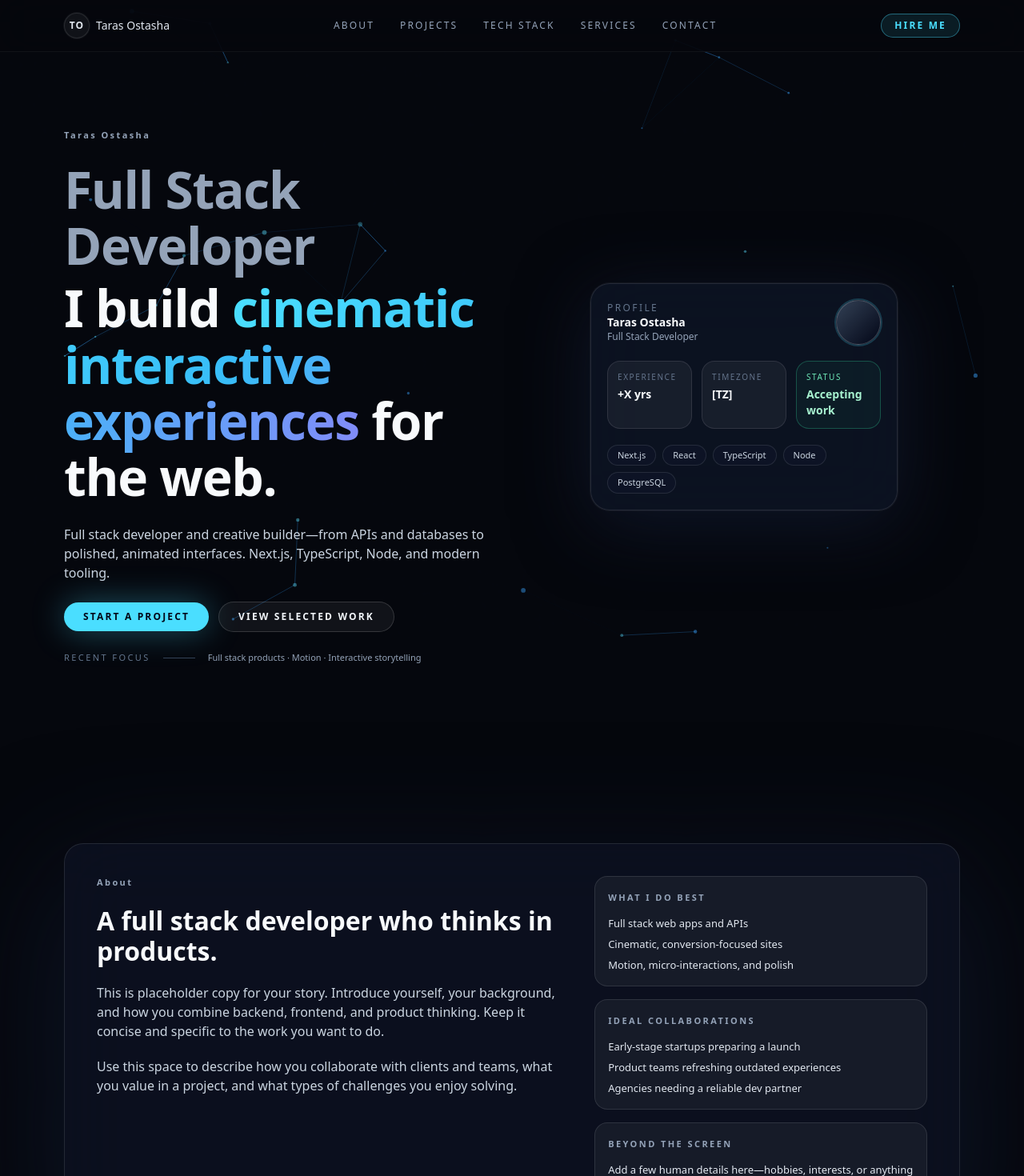
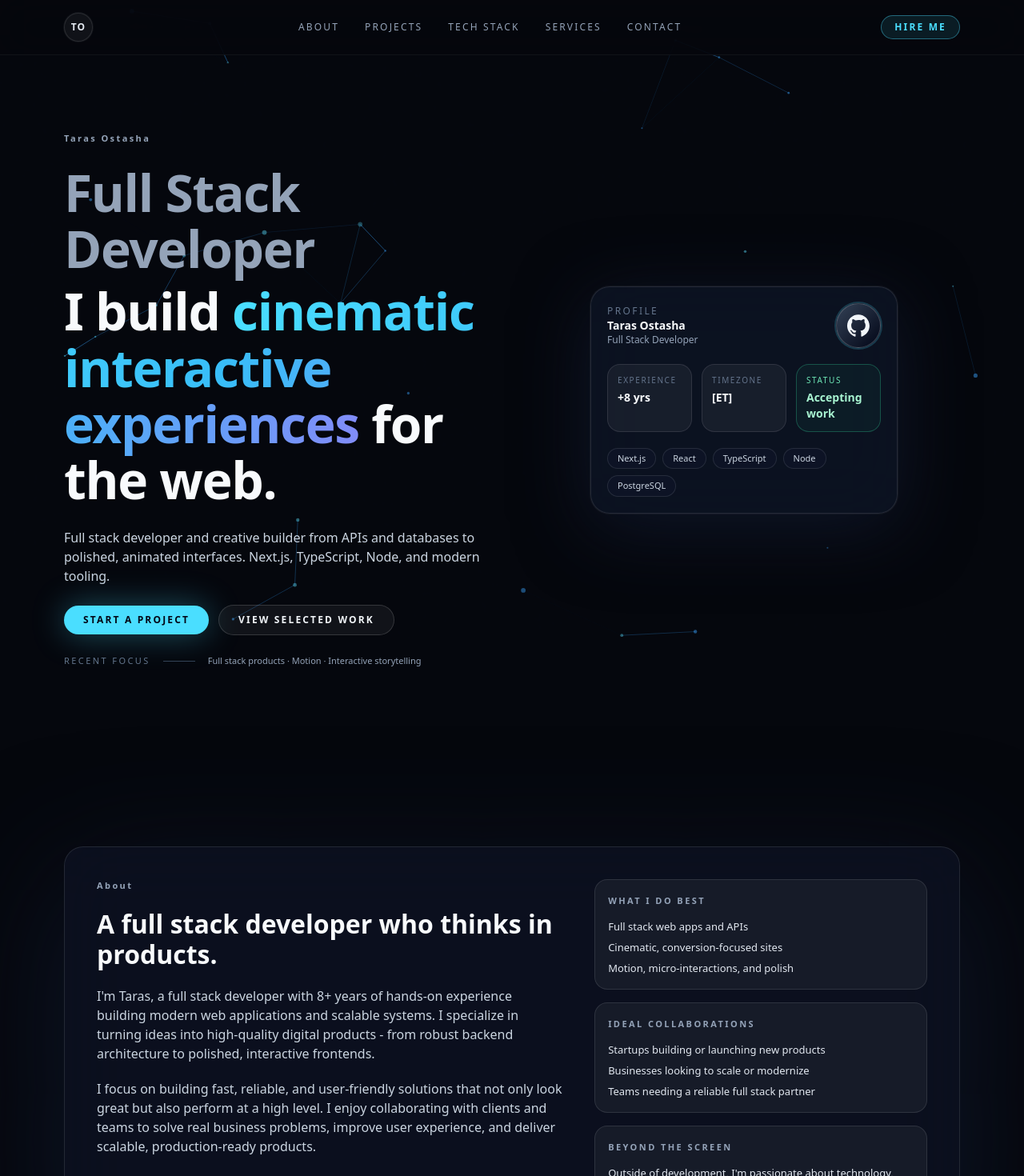
Before and after one commit to TarasOstasha/TO, a Next.js app: page / in a window 1280 px wide. Shown: the top 1470 px of the page at 80% size. Built offline with nearby package versions, Linux system fonts and the light colour scheme.

Commit message:
add some info

```diff
--- a/components/layout/FooterBar.tsx
+++ b/components/layout/FooterBar.tsx
@@ -6,7 +6,7 @@ export function FooterBar() {
           © {new Date().getFullYear()} Taras Ostasha. All rights reserved.
         </p>
         <p className="flex flex-wrap items-center gap-3">
-          <span>Based in [Your City]</span>
+          <span>Based in North Jersey, USA</span>
           <span className="h-1 w-1 rounded-full bg-slate-600" />
           <span>Available for remote collaborations worldwide.</span>
         </p>
--- a/components/layout/NavBar.tsx
+++ b/components/layout/NavBar.tsx
@@ -24,11 +24,11 @@ export function NavBar() {
           href="#hero"
           className="flex items-center gap-2 transition-opacity hover:opacity-90"
         >
-          <span className="inline-flex h-8 w-8 items-center justify-center rounded-full border border-white/10 bg-white/5 text-xs font-semibold tracking-widest text-slate-200 ring-1 ring-white/5">
+          <span className="inline-flex h-9 w-9 items-center justify-center rounded-full border border-white/10 bg-white/5 text-xs font-semibold tracking-widest text-slate-200 ring-1 ring-white/5">
             TO
           </span>
           <span className="text-sm font-medium text-slate-200">
-            Taras Ostasha
+            {/* Taras Ostasha */}
           </span>
         </Link>
         <nav className="hidden items-center gap-8 text-xs font-medium uppercase tracking-[0.18em] text-slate-400 md:flex">
--- a/components/sections/AboutSection.tsx
+++ b/components/sections/AboutSection.tsx
@@ -26,14 +26,17 @@ export function AboutSection() {
             A full stack developer who thinks in products.
           </h2>
           <p className="text-sm leading-relaxed text-slate-300 md:text-base">
-            This is placeholder copy for your story. Introduce yourself, your
-            background, and how you combine backend, frontend, and product
-            thinking. Keep it concise and specific to the work you want to do.
+            I'm Taras, a full stack developer with 8+ years of hands-on
+            experience building modern web applications and scalable systems. I
+            specialize in turning ideas into high-quality digital products -
+            from robust backend architecture to polished, interactive frontends.
           </p>
           <p className="text-sm leading-relaxed text-slate-300 md:text-base">
-            Use this space to describe how you collaborate with clients and
-            teams, what you value in a project, and what types of challenges
-            you enjoy solving.
+            I focus on building fast, reliable, and user-friendly solutions that
+            not only look great but also perform at a high level. I enjoy
+            collaborating with clients and teams to solve real business
+            problems, improve user experience, and deliver scalable,
+            production-ready products.
           </p>
         </motion.div>
 
@@ -47,21 +50,21 @@ export function AboutSection() {
               items: [
                 "Full stack web apps and APIs",
                 "Cinematic, conversion-focused sites",
-                "Motion, micro-interactions, and polish"
-              ]
+                "Motion, micro-interactions, and polish",
+              ],
             },
             {
               label: "Ideal collaborations",
               items: [
-                "Early-stage startups preparing a launch",
-                "Product teams refreshing outdated experiences",
-                "Agencies needing a reliable dev partner"
-              ]
+                "Startups building or launching new products",
+                "Businesses looking to scale or modernize",
+                "Teams needing a reliable full stack partner",
+              ],
             },
             {
               label: "Beyond the screen",
-              copy: "Add a few human details here—hobbies, interests, or anything that makes collaboration feel more personal."
-            }
+              copy: "Outside of development, I'm passionate about technology, design, and creating digital experiences. I also enjoy working with drones, photography, and exploring new creative tools.",
+            },
           ].map((block) => (
             <div
               key={block.label}
--- a/components/sections/ContactSection.tsx
+++ b/components/sections/ContactSection.tsx
@@ -27,9 +27,11 @@ export function ContactSection() {
               Tell me about your next launch.
             </h2>
             <p className="text-sm leading-relaxed text-slate-300 md:text-base">
-              Replace this text with how you like to work with new clients and
-              what kinds of projects you are currently interested in. Mention
-              your usual response time to set expectations.
+              I work with startups, businesses, and teams to build fast,
+              scalable, and user-focused web applications. If you have an idea,
+              need to improve an existing product, or want to launch something
+              new, I'd love to hear about it. I typically respond within 24
+              hours.
             </p>
           </motion.div>
 
@@ -39,7 +41,7 @@ export function ContactSection() {
           >
             <div className="flex-1 space-y-3 text-sm text-slate-200">
               <a
-                href="mailto:you@example.com"
+                href="mailto:dev@tarasostasha.com?subject=Project Inquiry"
                 className="inline-flex items-center gap-2 rounded-full bg-accent px-5 py-2.5 text-xs font-semibold uppercase tracking-[0.18em] text-slate-950 shadow-glow transition-shadow duration-300 hover:shadow-glow-md"
               >
                 Email me
@@ -104,9 +106,9 @@ export function ContactSection() {
               </div>
               <button
                 type="button"
-                className="mt-1 inline-flex items-center justify-center rounded-full border border-white/15 bg-white/5 px-5 py-2 text-xs font-semibold uppercase tracking-[0.18em] text-slate-100 transition-colors hover:border-accent/50 hover:text-accent hover:shadow-glow-sm"
+                className="mt-1 w-full inline-flex items-center justify-center rounded-full border border-white/15 bg-white/5 px-5 py-2 text-xs font-semibold uppercase tracking-[0.18em] text-slate-100 transition-colors hover:border-accent/50 hover:text-accent hover:shadow-glow-sm"
               >
-                Send message (placeholder)
+                Send message
               </button>
             </form>
           </motion.div>
--- a/components/sections/HeroSection.tsx
+++ b/components/sections/HeroSection.tsx
@@ -43,7 +43,7 @@ export function HeroSection() {
           variants={fadeInUp}
           className="max-w-xl text-sm leading-relaxed text-slate-300 sm:text-base"
         >
-          Full stack developer and creative builder—from APIs and databases to
+          Full stack developer and creative builder from APIs and databases to
           polished, animated interfaces. Next.js, TypeScript, Node, and modern
           tooling.
         </motion.p>
@@ -98,20 +98,40 @@ export function HeroSection() {
                   Full Stack Developer
                 </p>
               </div>
-              <div className="h-14 w-14 rounded-full border border-white/20 bg-gradient-to-br from-slate-700 to-slate-950 ring-2 ring-accent/20" />
+              <a
+                href="https://github.com/tarasostasha"
+                target="_blank"
+                rel="noopener noreferrer"
+                className="flex h-14 w-14 shrink-0 items-center justify-center rounded-full border border-white/20 bg-gradient-to-br from-slate-700 to-slate-950 ring-2 ring-accent/20 transition-opacity hover:opacity-90"
+                aria-label="GitHub profile"
+              >
+                <svg
+                  className="h-7 w-7 text-slate-100"
+                  viewBox="0 0 98 96"
+                  xmlns="http://www.w3.org/2000/svg"
+                  aria-hidden
+                >
+                  <path
+                    fill="currentColor"
+                    fillRule="evenodd"
+                    clipRule="evenodd"
+                    d="M48.854 0C21.839 0 0 22 0 49.217c0 21.756 13.993 40.172 33.405 46.69 2.427.49 3.316-1.059 3.316-2.362 0-1.141-.08-5.052-.08-9.127-13.59 2.934-16.42-5.867-16.42-5.867-2.184-5.704-5.42-7.17-5.42-7.17-4.448-3.015.324-3.015.324-3.015 4.934.326 7.523 5.052 7.523 5.052 4.367 7.496 11.404 5.378 14.235 4.074.404-3.178 1.699-5.378 3.074-6.6-10.839-1.141-22.243-5.378-22.243-24.283 0-5.378 1.94-9.778 5.014-13.2-.485-1.222-2.184-6.275.486-13.038 0 0 4.125-1.304 13.426 5.052a46.97 46.97 0 0 1 12.214-1.63c4.125 0 8.33.571 12.213 1.63 9.302-6.356 13.427-5.052 13.427-5.052 2.67 6.763.97 11.816.485 13.038 3.155 3.422 5.015 7.822 5.015 13.2 0 18.905-11.404 23.06-22.324 24.283 1.78 1.548 3.316 4.481 3.316 9.126 0 6.6-.08 11.897-.08 13.526 0 1.304.89 2.853 3.316 2.364 19.412-6.52 33.405-24.935 33.405-46.691C97.707 22 75.788 0 48.854 0z"
+                  />
+                </svg>
+              </a>
             </div>
             <div className="mt-5 grid grid-cols-3 gap-3 text-[11px] text-slate-300">
               <div className="rounded-2xl border border-white/10 bg-white/5 p-3">
                 <p className="text-[10px] uppercase tracking-[0.16em] text-slate-500">
                   Experience
                 </p>
-                <p className="mt-1 text-sm font-semibold text-slate-50">+X yrs</p>
+                <p className="mt-1 text-sm font-semibold text-slate-50">+8 yrs</p>
               </div>
               <div className="rounded-2xl border border-white/10 bg-white/5 p-3">
                 <p className="text-[10px] uppercase tracking-[0.16em] text-slate-500">
                   Timezone
                 </p>
-                <p className="mt-1 text-sm font-semibold text-slate-50">[TZ]</p>
+                <p className="mt-1 text-sm font-semibold text-slate-50">[ET]</p>
               </div>
               <div className="rounded-2xl border border-emerald-400/30 bg-emerald-400/5 p-3">
                 <p className="text-[10px] uppercase tracking-[0.16em] text-emerald-300">
--- a/components/sections/TechStackSection.tsx
+++ b/components/sections/TechStackSection.tsx
@@ -8,14 +8,14 @@ const categories = [
     title: "Product & UX",
     items: [
       "User flows and navigation",
-      "Landing pages that convert",
+      "Conversion-focused landing pages",
       "Design systems & layout structure"
     ]
   },
   {
     title: "Frontend Engineering",
     items: [
-      "Next.js apps and marketing sites",
+      "React and Next.js applications",
       "Component-driven UI architecture",
       "Performance-minded implementation"
     ]
@@ -41,21 +41,28 @@ const categories = [
 const techChips = [
   "HTML",
   "CSS",
+  "Sass",
+  "Less",
+  "Bootstrap",
+  "Material UI",
+  "Chakra UI",
+  "Tailwind CSS",
+  "Framer Motion",
+  "WordPress",
+  "Volusion",
+  "Shopify",
   "JavaScript",
   "TypeScript",
+  "PHP",
   "Angular",
   "React",
+  "Vue",
   "Next.js",
   "Node.js",
   "Express",
   "MongoDB",
   "PostgreSQL",
-  "Docker",
-  "Tailwind CSS",
-  "Framer Motion",
-  "WordPress",
-  "Volusion",
-  "Shopify"
+  "Docker"
 ];
 
 export function TechStackSection() {
@@ -79,12 +86,12 @@ export function TechStackSection() {
           <p className="text-overline text-slate-400">Skills</p>
           <div className="flex flex-col gap-3 md:flex-row md:items-end md:justify-between">
             <h2 className="font-display text-display-md font-semibold text-slate-50">
-              What I bring to your project.
+              What you get working with me.
             </h2>
             <p className="max-w-md text-xs text-slate-400 md:text-[13px]">
-              Adjust these categories and tools to match your real strengths.
+              {/* Adjust these categories and tools to match your real strengths.
               The goal is to quickly show clients how you think and what you can
-              own end-to-end.
+              own end-to-end. */}
             </p>
           </div>
         </motion.div>
```
Also changed, not shown: components/layout/images/logo.png (added).
